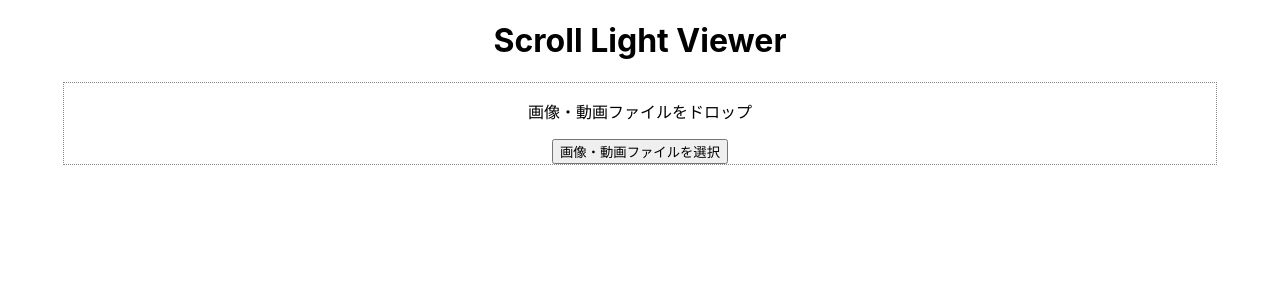
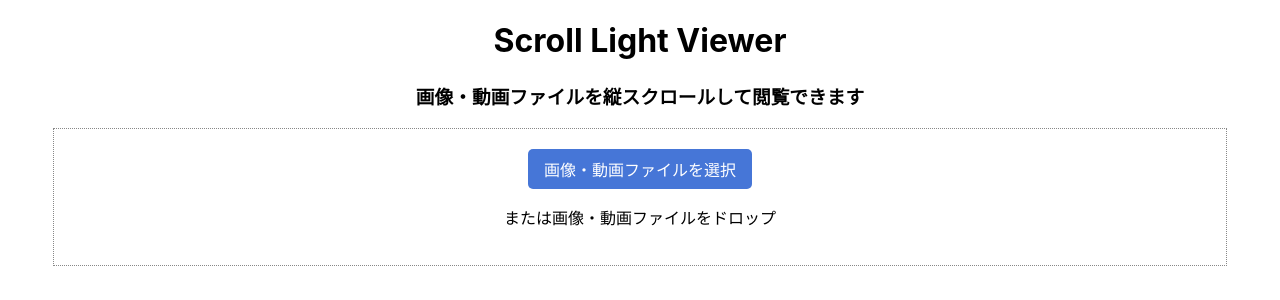
Before and after one commit to towa1204/scroll-light-viewer, a React (Create React App) app: page / in a window 1280 px wide. Shown: the top 300 px of the page. Built offline with nearby package versions, Linux system fonts and the light colour scheme.

Commit message:
見た目をcssファイルに移動

```diff
--- a/src/App.css
+++ b/src/App.css
@@ -2,37 +2,42 @@
   text-align: center;
 }
 
-.App-logo {
-  height: 40vmin;
-  pointer-events: none;
+#dragarea {
+  width: 90%;
+  height: 100%;
+  margin: 0 auto;
+  padding: 20px 10px;
 }
 
-@media (prefers-reduced-motion: no-preference) {
-  .App-logo {
-    animation: App-logo-spin infinite 20s linear;
-  }
+img,
+video {
+  max-width: 100%;
+  max-height: 100vh;
 }
 
-.App-header {
-  background-color: #282c34;
-  min-height: 100vh;
-  display: flex;
-  flex-direction: column;
-  align-items: center;
-  justify-content: center;
-  font-size: calc(10px + 2vmin);
-  color: white;
+#viewer {
+  width: 80%;
+  margin: 0 auto;
 }
 
-.App-link {
-  color: #61dafb;
+.c-button {
+  min-width: 100px;
+  font-family: inherit;
+  appearance: none;
+  border: 0;
+  border-radius: 5px;
+  background: #4676d7;
+  color: #fff;
+  padding: 8px 16px;
+  font-size: 1rem;
+  cursor: pointer;
 }
 
-@keyframes App-logo-spin {
-  from {
-    transform: rotate(0deg);
-  }
-  to {
-    transform: rotate(360deg);
-  }
+.c-button:hover {
+  background: #1d49aa;
 }
+
+.c-button:focus {
+  outline: none;
+  box-shadow: 0 0 0 4px #cbd6ee;
+}
--- a/src/App.tsx
+++ b/src/App.tsx
@@ -21,8 +21,9 @@ const App = () => {
   };
 
   return (
-    <div className="App" style={{ height: '100%' }}>
+    <div className="App">
       <h1>Scroll Light Viewer</h1>
+      <h3>画像・動画ファイルを縦スクロールして閲覧できます</h3>
       <InputFilesArea appendFiles={appendFiles}>
         <ViewFiles files={files} />
       </InputFilesArea>
@@ -51,15 +52,9 @@ const InputFilesArea = ({
   });
 
   const borderNormalStyle = {
-    width: '90%',
-    height: '100%',
-    margin: '0 auto',
     border: '1px dotted #888',
   };
   const borderDragStyle = {
-    width: '90%',
-    height: '100%',
-    margin: '0 auto',
     border: '1px solid #00f',
     transition: 'border .5s ease-in-out',
     backgroundColor: '#2e2e2e',
@@ -67,44 +62,35 @@ const InputFilesArea = ({
   };
 
   return (
-    <div {...getRootProps()} style={isDragActive ? borderDragStyle : borderNormalStyle}>
+    <div {...getRootProps()} id="dragarea" style={isDragActive ? borderDragStyle : borderNormalStyle}>
       <input {...getInputProps()} />
-      {isDragActive ? <p>ここにドラッグ&ドロップ</p> : <p>画像・動画ファイルをドロップ</p>}
-      <button type="button" onClick={open}>
+      <button className="c-button" type="button" onClick={open}>
         画像・動画ファイルを選択
       </button>
+      {isDragActive ? <p>ここにドラッグ&ドロップ</p> : <p>または画像・動画ファイルをドロップ</p>}
       {children}
     </div>
   );
 };
 
 const ViewFiles = ({ files }: { files: Array<MediaFile> }) => {
-  const viewStyle = {
-    maxWidth: '100%',
-    maxHeight: '100vh',
-  };
-
   const listFiles = files.map((file) => {
     if (file.type === 'video/mp4') {
       // file.nameをkeyにするのはあまりよくない気がしてる
       return (
         <div key={file.name}>
-          <video style={viewStyle} src={file.preview} controls />
+          <video src={file.preview} controls />
         </div>
       );
     }
     return (
       <div key={file.name}>
-        <img style={viewStyle} src={file.preview} />
+        <img src={file.preview} />
       </div>
     );
   });
 
-  return (
-    <div id="viewer" style={{ width: '80%', margin: '0 auto' }}>
-      {listFiles}
-    </div>
-  );
+  return <div id="viewer">{listFiles}</div>;
 };
 
 export default App;
```
